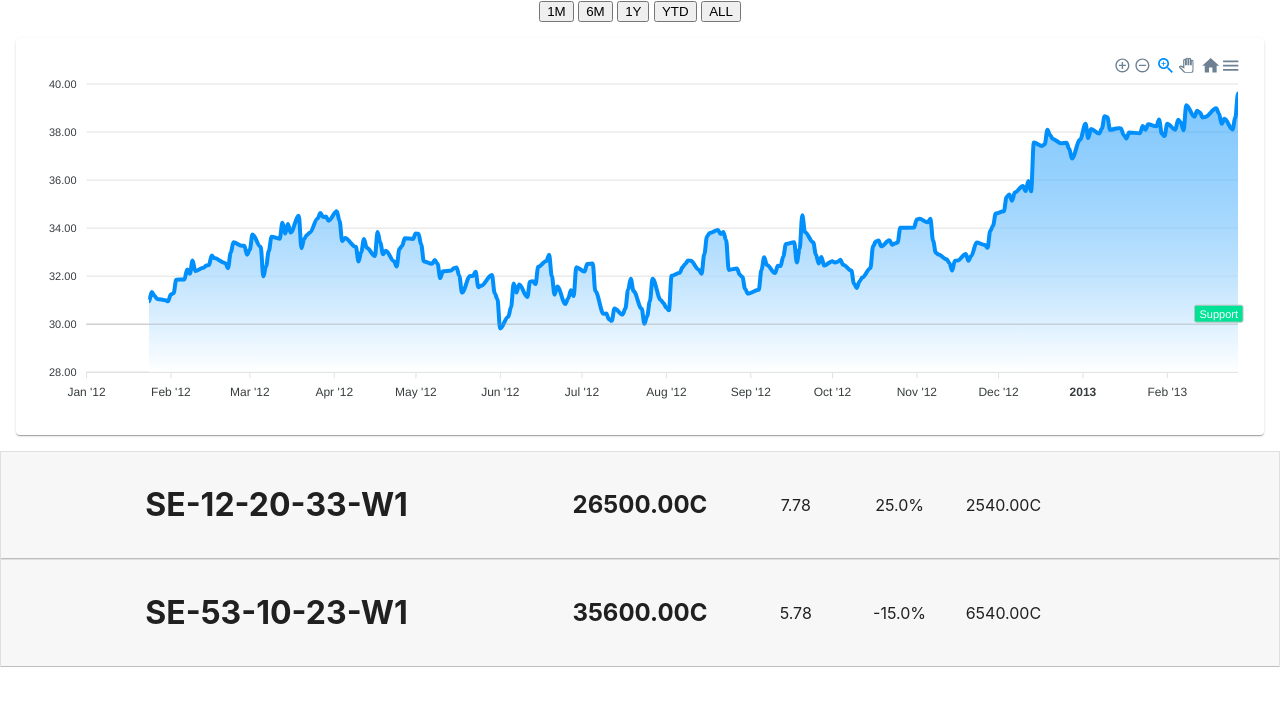
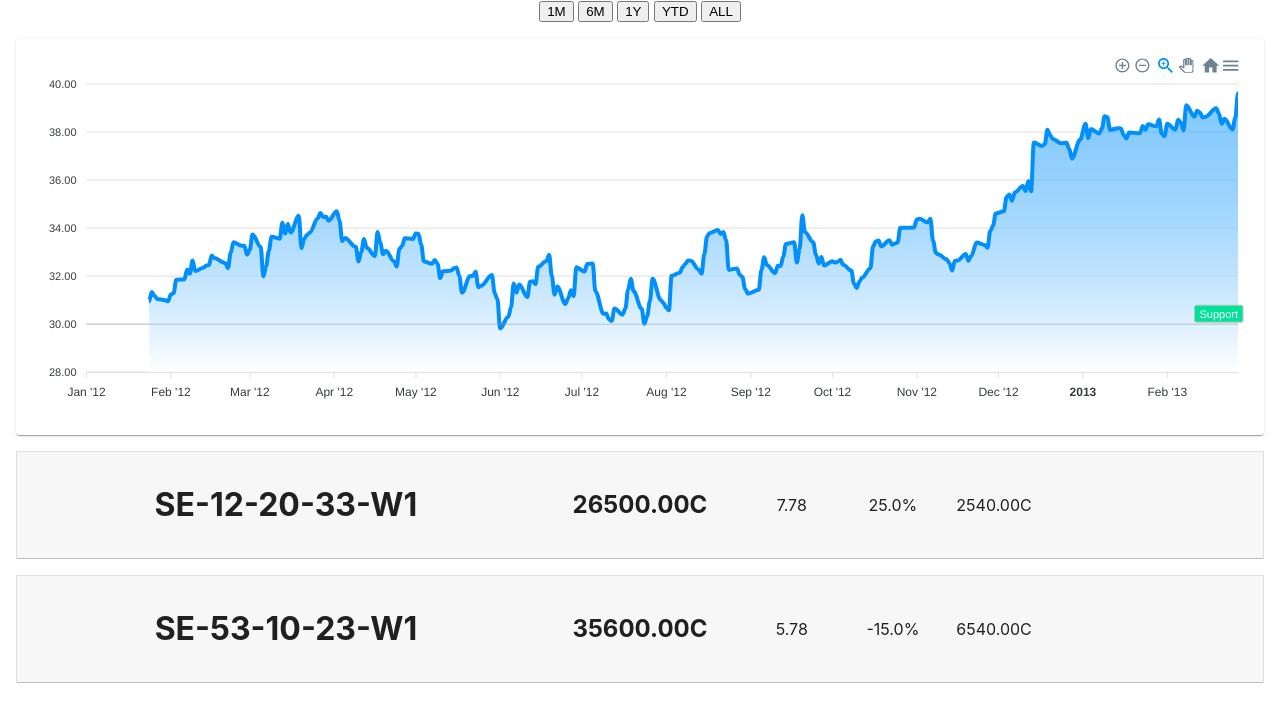
Before and after one commit to Daniil-Aleshechkin/landbanq, a React (Create React App) app: page / in a window 1280 px wide. Shown: the top 722 px of the page. Built offline with nearby package versions, Linux system fonts and the light colour scheme.

Commit message:
acordian margin and text field fix as a bonus

```diff
--- a/src/components/FarmListing.js
+++ b/src/components/FarmListing.js
@@ -17,10 +17,11 @@ import { props } from "bluebird";
 const useStyles = makeStyles((theme) => ({
     root: {
         flexGrow: 1,
-        "& .MuiTextField-root": {
-            margin: theme.spacing(1),
+        "& .MuiTextField-root .MuiAccordionSummary-content": {
+            margin: theme.spacing(2),
             width: "25ch",
         },
+        margin: theme.spacing(2),
     },
     paper: {
         padding: theme.spacing(2),
@@ -28,11 +29,7 @@ const useStyles = makeStyles((theme) => ({
         textAlign: "center",
         color: theme.palette.text.secondary,
     },
-    button: {
-        alignItems: "center",
-        margin: theme.spacing(1),
-        justifyContent: "center",
-    },
+    button: {},
 }));
 
 const Accordion = withStyles({
```
